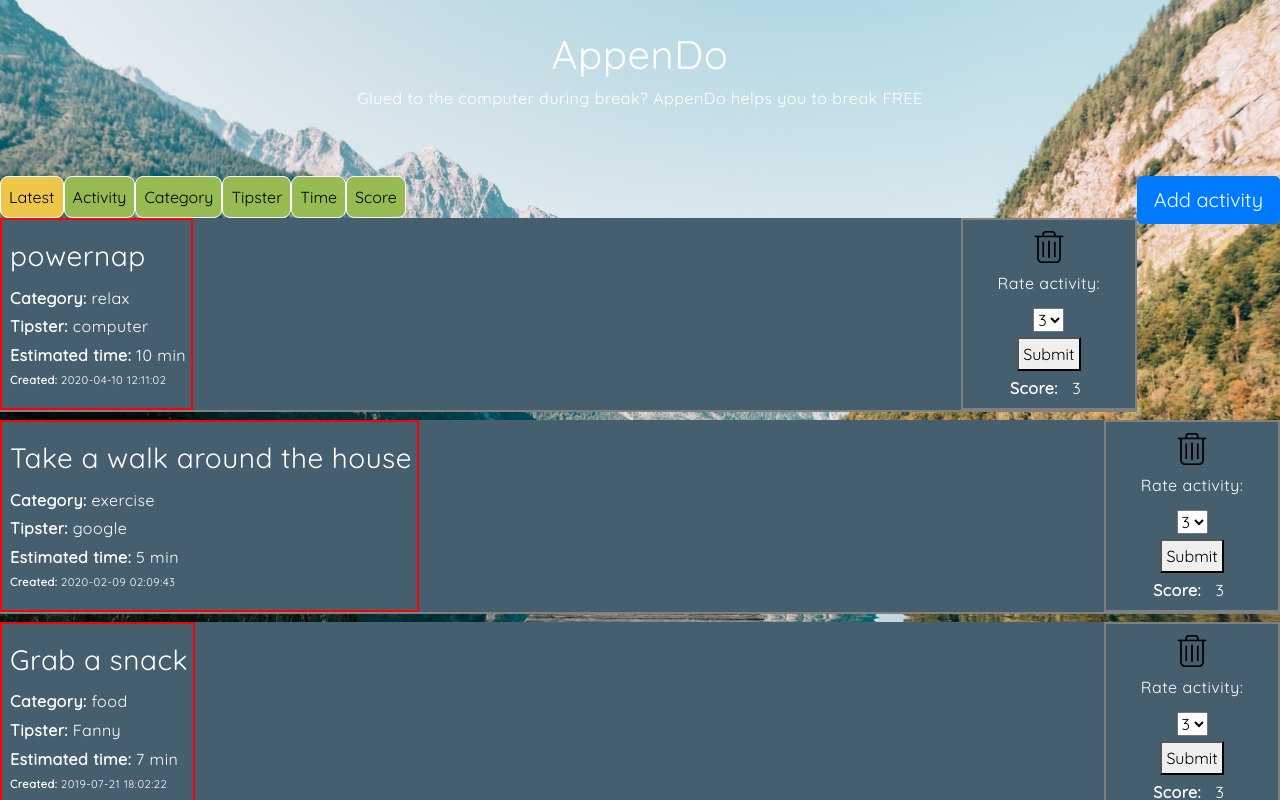
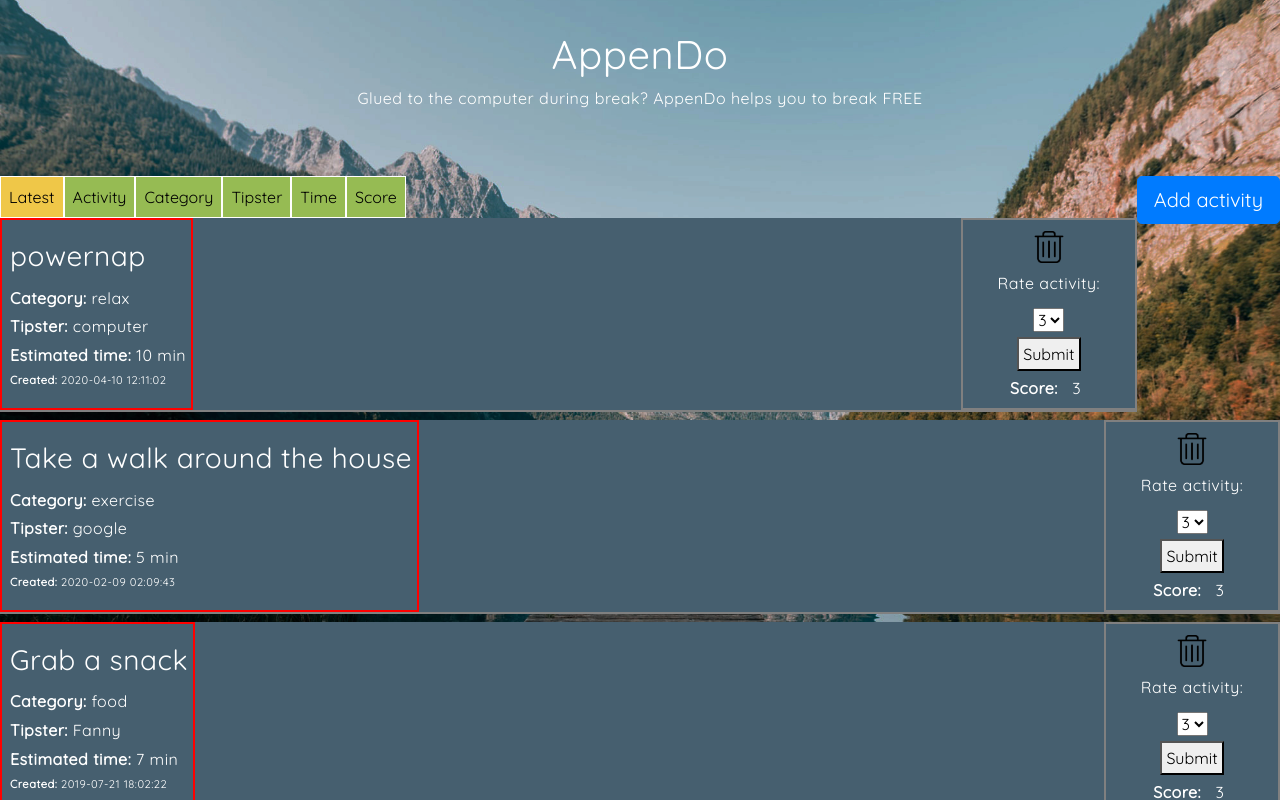
Before and after one commit to EmilHammarstrand/inl4-appendo, a Vue app: page / in a window 1280 px wide. Both pictures are taken after a click on the button "Get Started". Shown: the top 800 px of the page. Built offline with nearby package versions, Linux system fonts and the light colour scheme.

Commit message:
changed the borders and trying out some stuff

```diff
--- a/src/App.vue
+++ b/src/App.vue
@@ -131,9 +131,10 @@ export default {
 
 @import url('https://fonts.googleapis.com/css?family=Quicksand&display=swap');
 
+
 body {
 
-  background-image: url('./components/images/nature-pic.jpg');
+  background-image: url('./components/images/nature-edited.jpg');
   -webkit-background-size: cover;
   -moz-background-size: cover;
   background-size: cover;
@@ -176,12 +177,13 @@ text-align: center;
 }
 
 #app {
+
   font-family: 'Quicksand', sans-serif;
   letter-spacing: 0.5px;
   -webkit-font-smoothing: antialiased;
   -moz-osx-font-smoothing: grayscale;
   color: #2c3e50;
-  background-image: url('./components/images/nature-pic.jpg');
+  background-image: url('./components/images/nature-edited.jpg');
   height: 100vh;
   background-position: center;
   background-repeat: no-repeat;
--- a/src/components/List.vue
+++ b/src/components/List.vue
@@ -296,7 +296,7 @@ export default {
         background-color:#96BB53;
         padding:0.5em;
         border:1px solid white;
-        border-radius:0.5em;
+        /*border-radius:0.5em;*/
 
     }
 
```
Also changed, not shown: src/components/images/nature-edited.jpg (added).
